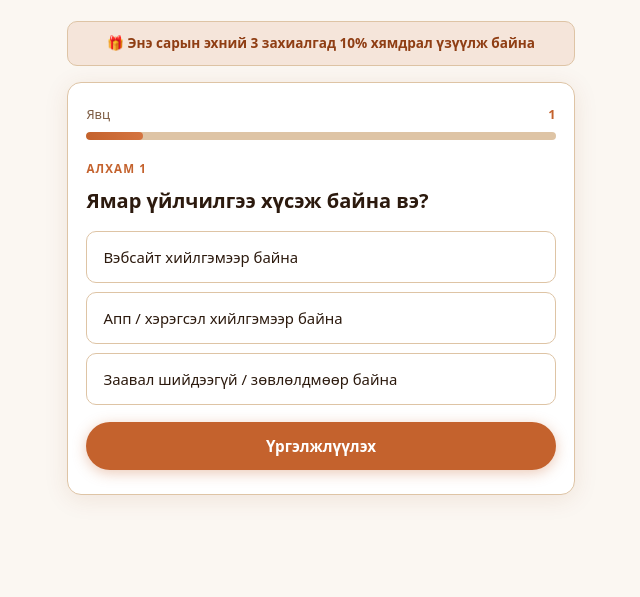
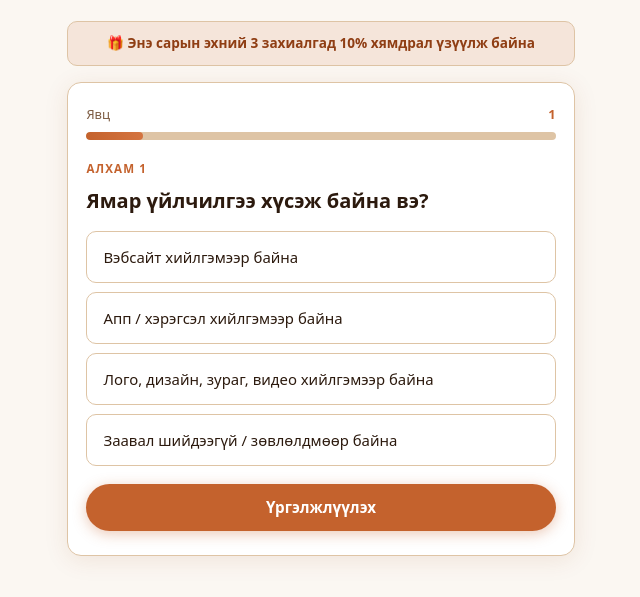
Before and after one commit to hiro9215koctwcx-glitch/mongol-ai, a plain HTML site: page asuulga/index.html in a window 1280 px wide. Shown: the part 89-686 px from the top of the page, without its empty margins (319-959 px from the left). Drawn offline with nearby package versions, Linux system fonts and the light colour scheme.

Commit message:
問い合わせフォームにデザイン・写真・動画の分岐ルートを追加
ロゴ・デザイン・写真・動画の要望を価格なしでヒアリングできるよう、creativeルートを追加する。

Co-authored-by: Cursor <cursoragent@cursor.com>

```diff
--- a/asuulga/index.html
+++ b/asuulga/index.html
@@ -463,6 +463,51 @@
             }
           ]
         },
+        creative: {
+          label: "Лого, дизайн, зураг, видео",
+          steps: [
+            {
+              q: "Юу хийлгэмээр байна вэ?",
+              type: "choice",
+              choices: [
+                "Лого, брэнд дизайн",
+                "График дизайн (постер, сошиал зураг г.м)",
+                "Гэрэл зураг авах",
+                "Видео зураг авах, засварлах",
+                "Хэд хэдэн зүйл хэрэгтэй"
+              ]
+            },
+            {
+              q: "Юунд ашиглах вэ?",
+              type: "choice",
+              choices: [
+                "Сошиал сүлжээ (Facebook, Instagram г.м)",
+                "Вэбсайт, апп-д ашиглах",
+                "Хэвлэлийн материал (нэрийн хуудас, самбар г.м)",
+                "Бусад / хэлэлцмээр байна"
+              ]
+            },
+            {
+              q: "Загвар, лавлагаа зураг байна уу?",
+              type: "choice",
+              choices: [
+                "Тийм, байгаа (дараа нь илгээнэ)",
+                "Үгүй, танд даатгая",
+                "Хэлэлцмээр байна"
+              ]
+            },
+            {
+              q: "Хэзээ хэрэгтэй вэ?",
+              type: "choice",
+              choices: [
+                "1 долоо хоногийн дотор (яаралтай)",
+                "2–3 долоо хоногийн дотор",
+                "1 сарын дотор",
+                "Одоохондоо бодож байгаа"
+              ]
+            }
+          ]
+        },
         consult: {
           label: "Заавал шийдээгүй / зөвлөлдмөөр байна",
           steps: [
@@ -480,11 +525,12 @@
       var INTENT_CHOICES = [
         { key: "web", label: "Вэбсайт хийлгэмээр байна" },
         { key: "app", label: "Апп / хэрэгсэл хийлгэмээр байна" },
+        { key: "creative", label: "Лого, дизайн, зураг, видео хийлгэмээр байна" },
         { key: "consult", label: "Заавал шийдээгүй / зөвлөлдмөөр байна" }
       ];
 
       // ===== 状態 =====
-      var flowKey = null;         // "web" | "app" | "consult"
+      var flowKey = null;         // "web" | "app" | "creative" | "consult"
       var currentIndex = 0;       // ルート内の質問インデックス
       var answers = [];           // 回答
       var intentSelection = "";
```
